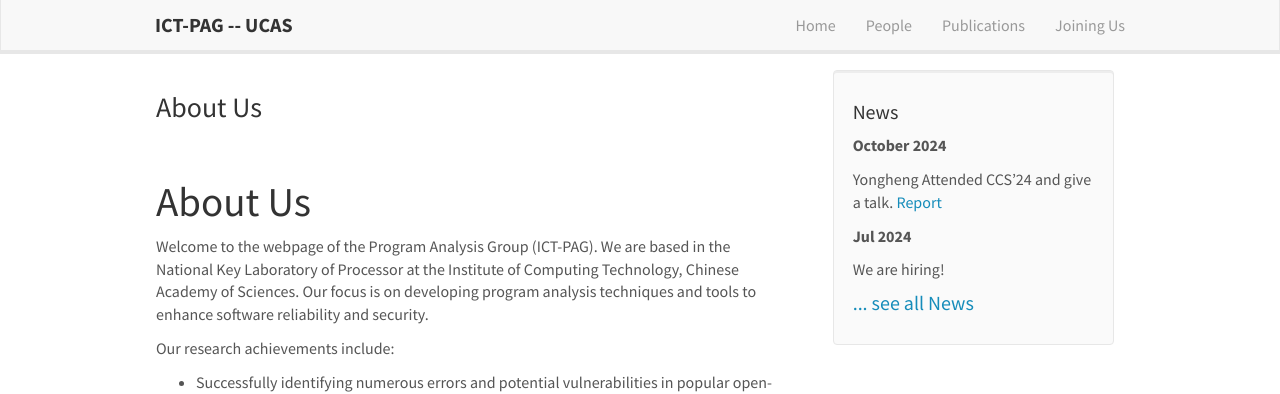
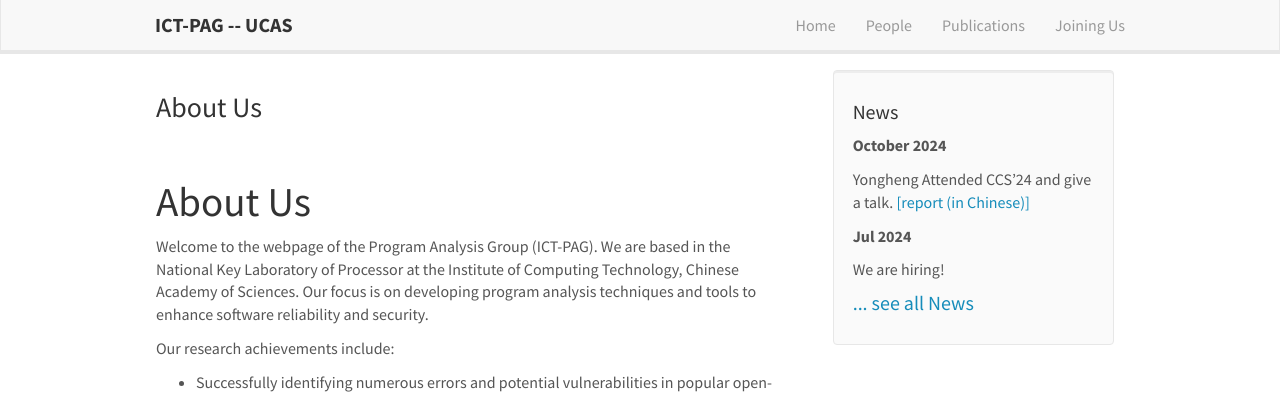
Before and after one commit to ict-pag/ict-pag.github.io, a Jekyll site: the page built from _pages/home.md, in a window 1280 px wide and 1282 px high. Shown: the top 394 px of the window. Built offline with Jekyll 4.4.1, drawn with Linux system fonts in a browser that asks for light colours; nearby versions of some CDN libraries.

Commit message:
Update news.yml

```diff
--- a/_data/news.yml
+++ b/_data/news.yml
@@ -1,5 +1,5 @@
 - date: October 2024
-  headline: "Yongheng Attended CCS'24 and give a talk. [Report](https://mp.weixin.qq.com/s/iz-QIXfPdoa_PjwZ8IO-Xw)"
+  headline: "Yongheng Attended CCS'24 and give a talk. [[report (in Chinese)]](https://mp.weixin.qq.com/s/iz-QIXfPdoa_PjwZ8IO-Xw)"
 
 - date: Jul 2024
   headline: "We are hiring!"
```
